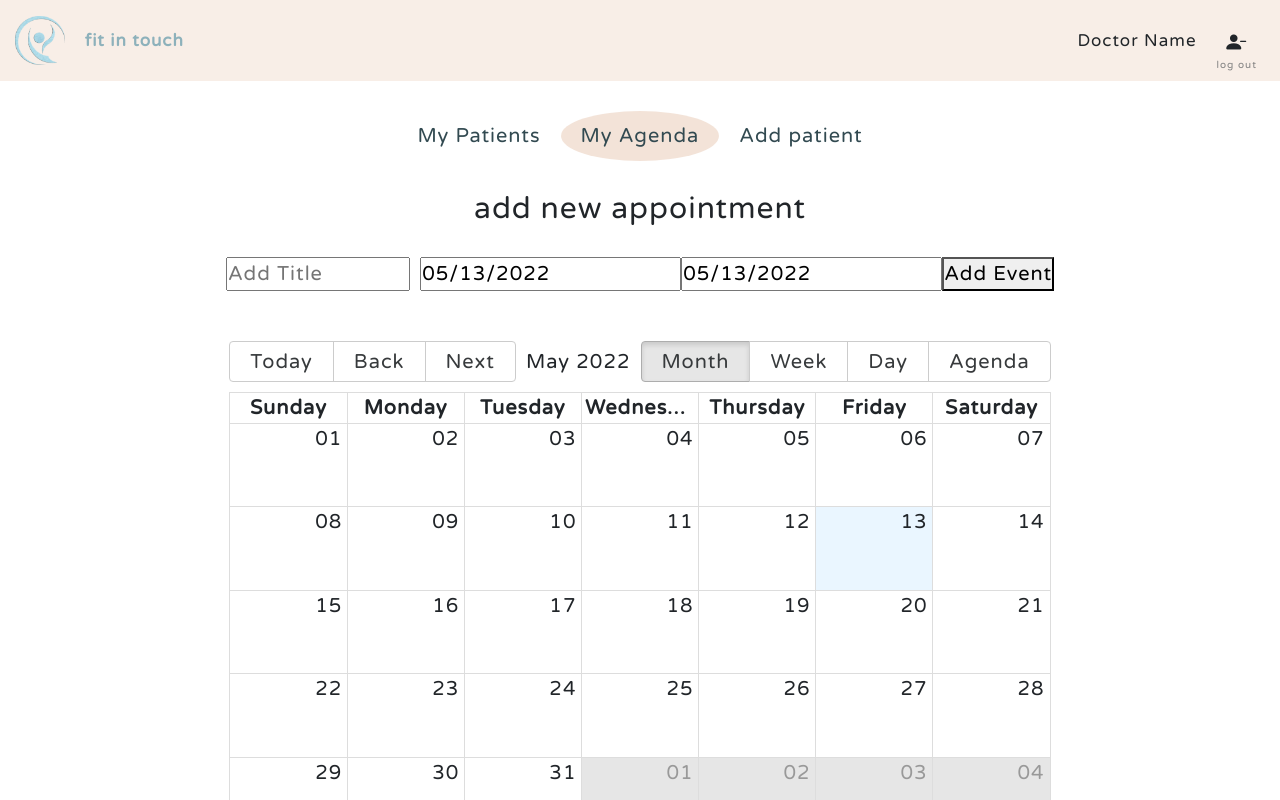
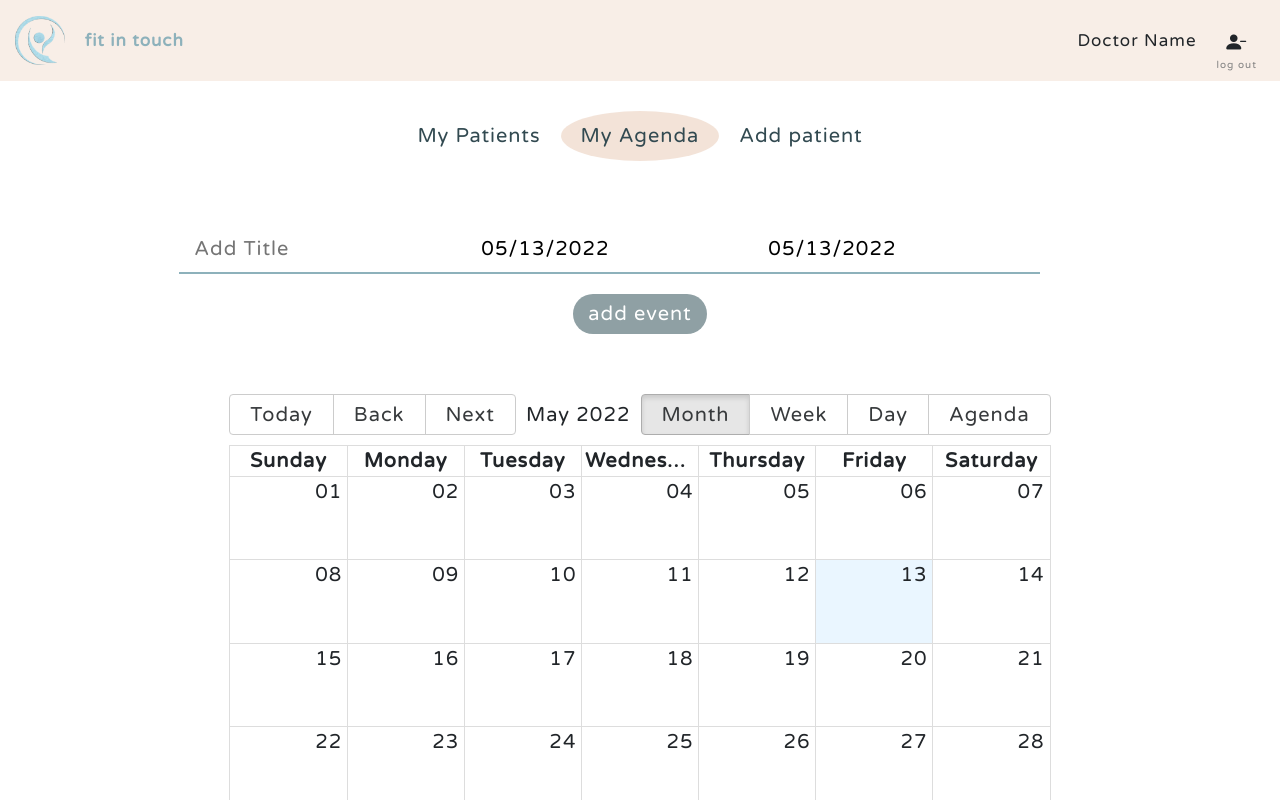
Before and after one commit to RobertaMatera/fit-in-touch, a React (Create React App) app: page / in a window 1280 px wide. Shown: the top 800 px of the page. Built offline with nearby package versions, Linux system fonts and the light colour scheme.

Commit message:
fix input style in date-input -> AgendaComponent

```diff
--- a/src/components/MainDoctorSection/AgendaComponent.tsx
+++ b/src/components/MainDoctorSection/AgendaComponent.tsx
@@ -56,13 +56,12 @@ const Agenda = () => {
 
   return (
     <div className=" mb-5">
-      <div className="text-center">
-        <h4 className="mb-3">add new appointment</h4>
-        <div>
+      <div className="text-center mt-4 mb-5">
+        <div className="date-input-container">
+          <div className="d-block d-lg-flex">
             <input
               type="text"
               placeholder="Add Title"
-            style={{ width: "20%", marginRight: "10px" }}
               value={newEvent.title}
               onChange={(e) =>
                 setNewEvent({ ...newEvent, title: e.target.value })
@@ -78,8 +77,9 @@ const Agenda = () => {
               selected={newEvent.end}
               onChange={(end: any) => setNewEvent({ ...newEvent, end })}
             />
-          <button style={{ marginTop: "10px" }} onClick={handleAddEvent}>
-            Add Event
+          </div>
+          <button className="add-event-btn" onClick={handleAddEvent}>
+            add event
           </button>
         </div>
       </div>
--- a/src/components/MainDoctorSection/mainDoctorSectionStyle.scss
+++ b/src/components/MainDoctorSection/mainDoctorSectionStyle.scss
@@ -0,0 +1,28 @@
+#mainDoctorSection {
+  & .date-input-container {
+    input {
+      margin-top: 5px;
+      border: none;
+      border-bottom: 2px solid $main-blue;
+      padding: 0.4rem 0.75rem;
+      &:focus-visible {
+        outline: 2px solid $main-blue;
+        border-radius: 25px;
+      }
+    }
+  }
+  & .add-event-btn {
+    margin-top: 20px;
+    padding: 5px 15px;
+    border: transparent;
+    border-radius: 25px;
+    background-color: $my-gray;
+    color: $white;
+    &:hover {
+      background-color: $light-sand;
+    }
+    &:focus {
+      background-color: $dark-green;
+    }
+  }
+}
```
Lines whose indentation alone changed are shown as unchanged.
